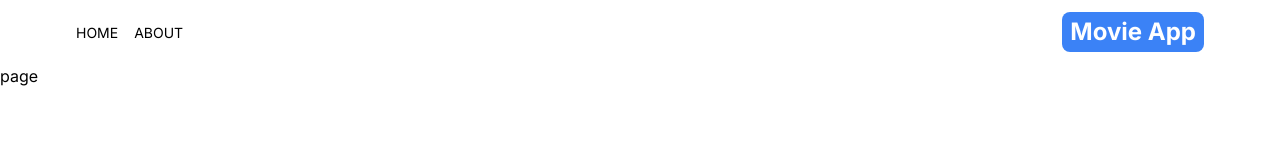
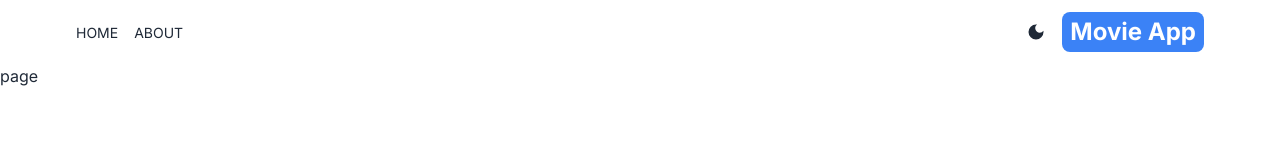
Before and after one commit to Jaco-Miras/Movie-App-using-NextJS, a Next.js app: page / in a window 1280 px wide. Shown: the top 160 px of the page. Built offline with nearby package versions, Linux system fonts and the light colour scheme.

Commit message:
add dark mode functionality

```diff
--- a/package.json
+++ b/package.json
@@ -10,6 +10,7 @@
   },
   "dependencies": {
     "next": "14.2.5",
+    "next-themes": "^0.3.0",
     "react": "^18",
     "react-dom": "^18",
     "react-icons": "^5.2.1"
--- /dev/null
+++ b/src/app/Providers.jsx
@@ -0,0 +1,12 @@
+"use client";
+
+import { ThemeProvider } from "next-themes";
+export default function Providers({ children }) {
+  return (
+    <ThemeProvider defaultTheme="system" attribute="class">
+      <div className="text-gray-800 dark:text-gray-200 dark:bg-gray-700 min-h-screen select-none transition-colors duration-300">
+        {children}
+      </div>
+    </ThemeProvider>
+  );
+}
--- a/src/app/layout.js
+++ b/src/app/layout.js
@@ -1,6 +1,7 @@
 import { Inter } from "next/font/google";
 import "./globals.css";
 import Header from "@/components/Header";
+import Providers from "./Providers";
 
 const inter = Inter({ subsets: ["latin"] });
 
@@ -13,8 +14,10 @@
   return (
     <html lang="en">
       <body className={inter.className}>
-        <Header />
-        {children}
+        <Providers>
+          <Header />
+          {children}
+        </Providers>
       </body>
     </html>
   );
--- /dev/null
+++ b/src/components/DarkModeSwitch.jsx
@@ -0,0 +1,31 @@
+"use client";
+
+import { MdLightMode, MdDarkMode } from "react-icons/md";
+
+import { useTheme } from "next-themes";
+import { useEffect, useState } from "react";
+
+export default function DarkModeSwitch() {
+  const { theme, setTheme, systemTheme } = useTheme();
+  const [mounted, setMounted] = useState(false);
+
+  const currentTheme = theme === "system" ? systemTheme : theme;
+
+  useEffect(() => setMounted(true), []);
+  return (
+    <div>
+      {mounted &&
+        (currentTheme === "dark" ? (
+          <MdLightMode
+            onClick={() => setTheme("light")}
+            className="text-xl cursor-pointer hover:text-blue-500"
+          />
+        ) : (
+          <MdDarkMode
+            onClick={() => setTheme("dark")}
+            className="text-xl cursor-pointer hover:text-blue-500"
+          />
+        ))}
+    </div>
+  );
+}
--- a/src/components/Header.jsx
+++ b/src/components/Header.jsx
@@ -2,6 +2,7 @@
 import MenuItem from "./MenuItem";
 import { AiFillHome } from "react-icons/ai";
 import { IoInformationCircleSharp } from "react-icons/io5";
+import DarkModeSwitch from "./DarkModeSwitch";
 
 export default function Header() {
   return (
@@ -15,11 +16,14 @@
         />
       </div>
 
-      <Link href={"/"} className="flex items-center">
-        <span className="text-2xl text-white font-bold bg-blue-500 py-1 px-2 rounded-lg">
-          Movie App
-        </span>
-      </Link>
+      <div className="flex items-center gap-4">
+        <DarkModeSwitch />
+        <Link href={"/"} className="flex items-center">
+          <span className="text-2xl text-white font-bold bg-blue-500 py-1 px-2 rounded-lg">
+            Movie App
+          </span>
+        </Link>
+      </div>
     </div>
   );
 }
--- a/tailwind.config.js
+++ b/tailwind.config.js
@@ -15,4 +15,5 @@
     },
   },
   plugins: [],
+  darkMode: "class",
 };
```
Also changed, not shown: 1 other file (tests, documents, lock files or other folders).
